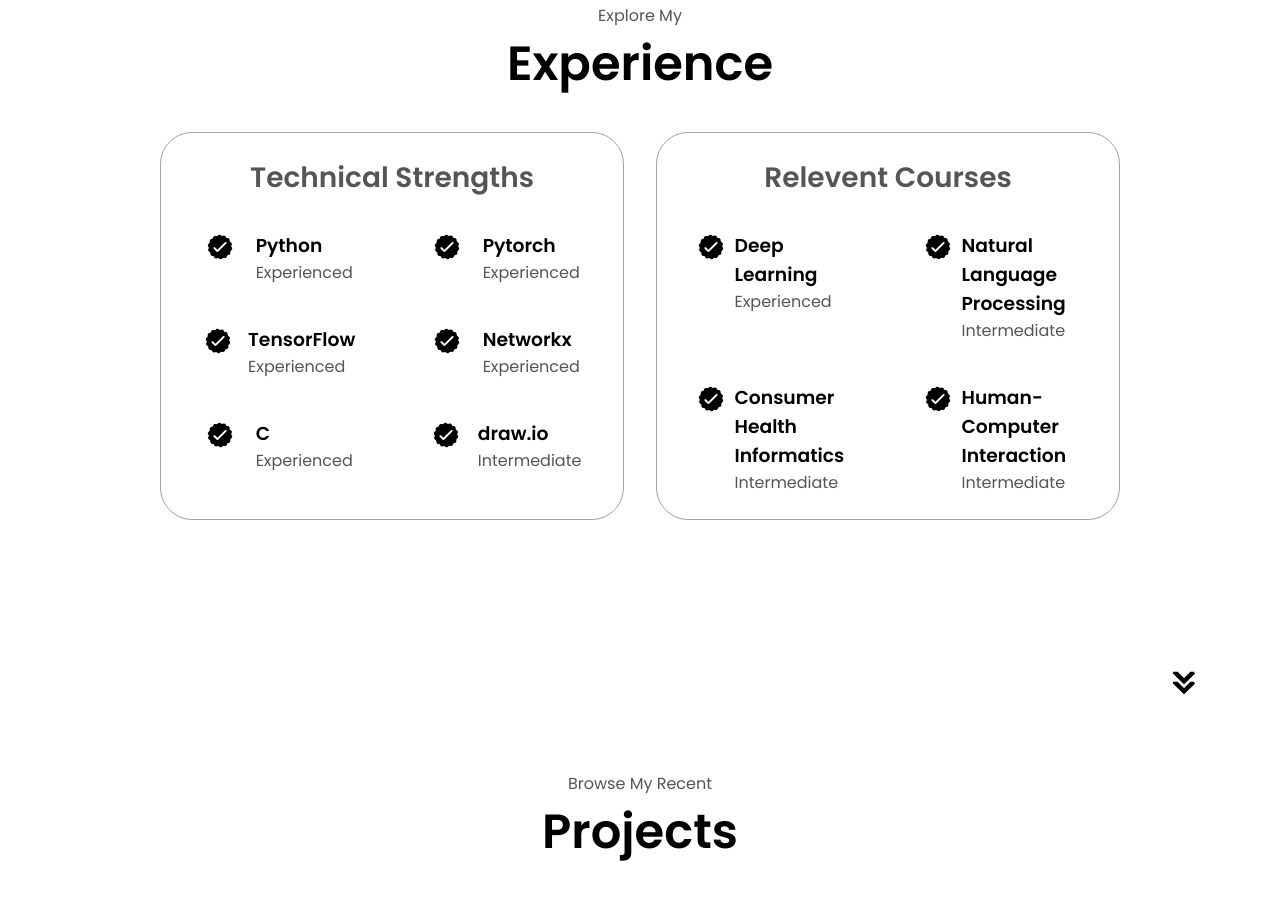
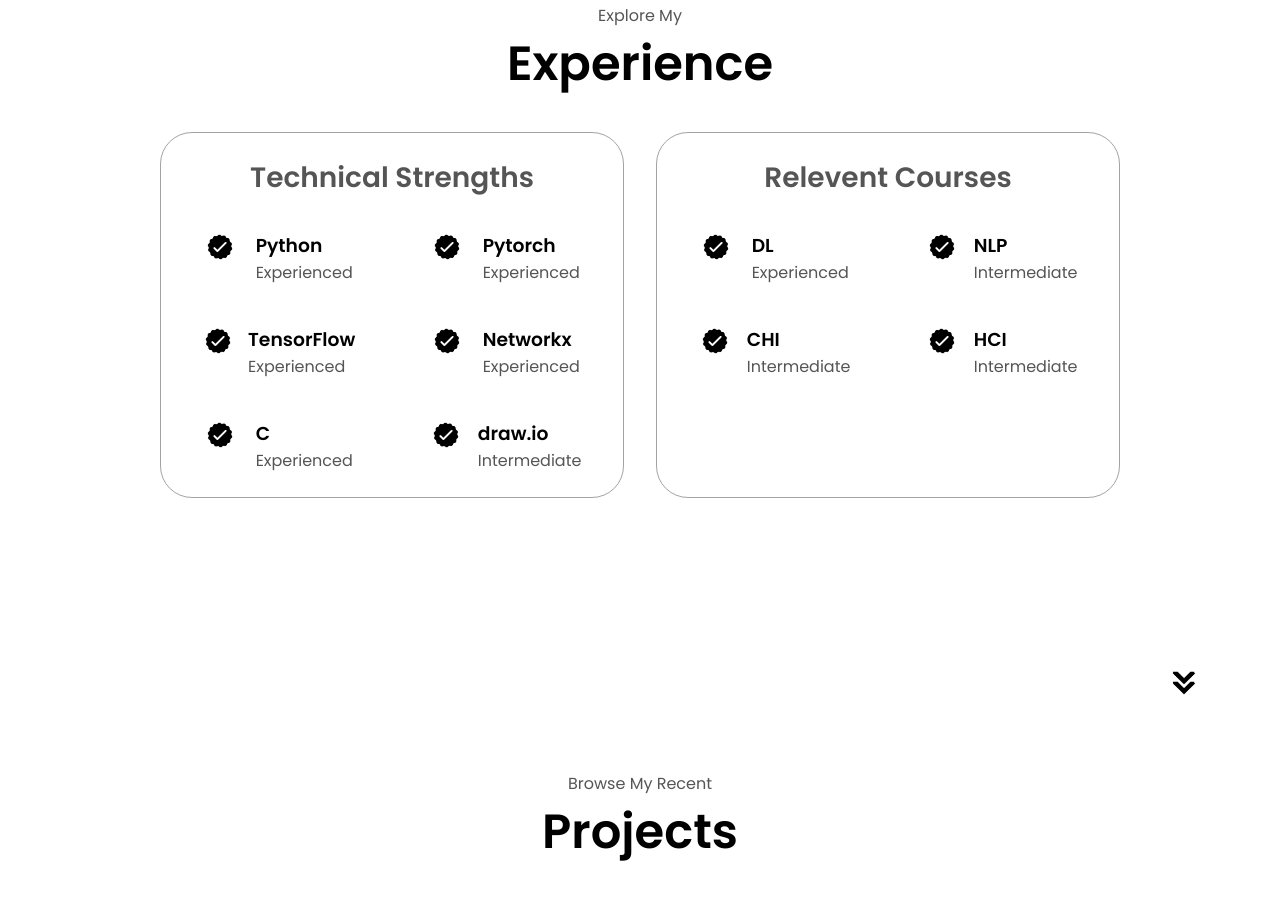
Before and after one commit to mdalomgeer/portfolio, a plain HTML site: page index.html in a window 1280 px wide. Shown: the part 1693-2591 px from the top of the page. Drawn offline with Linux system fonts and the light colour scheme.

Commit message:
Update index.html

```diff
--- a/index.html
+++ b/index.html
@@ -208,7 +208,7 @@
                   class="icon"
                 />
                 <div>
-                  <h3>Deep Learning</h3>
+                  <h3>DL</h3>
                   <p>Experienced</p>
                 </div>
               </article>
@@ -219,7 +219,7 @@
                   class="icon"
                 />
                 <div>
-                  <h3>Natural Language Processing</h3>
+                  <h3>NLP</h3>
                   <p>Intermediate</p>
                 </div>
               </article>
@@ -230,7 +230,7 @@
                   class="icon"
                 />
                 <div>
-                  <h3>Consumer Health Informatics</h3>
+                  <h3>CHI</h3>
                   <p>Intermediate</p>
                 </div>
               </article>
@@ -241,7 +241,7 @@
                   class="icon"
                 />
                 <div>
-                  <h3>Human-Computer Interaction</h3>
+                  <h3>HCI</h3>
                   <p>Intermediate</p>
                 </div>
               </article>
@@ -352,7 +352,7 @@
             alt="Email icon"
             class="icon contact-icon email-icon"
           />
-          <p><a href="mailto:examplemail@gmail.com">Example@gmail.com</a></p>
+          <p><a href="mailto:mdalomh1@umbc.edu">Email</a></p>
         </div>
         <div class="contact-info-container">
           <img
@@ -360,7 +360,7 @@
             alt="LinkedIn icon"
             class="icon contact-icon"
           />
-          <p><a href="https://www.linkedin.com">LinkedIn</a></p>
+          <p><a href="https://www.linkedin.com/in/alomgeer/">LinkedIn</a></p>
         </div>
       </div>
     </section>
```
